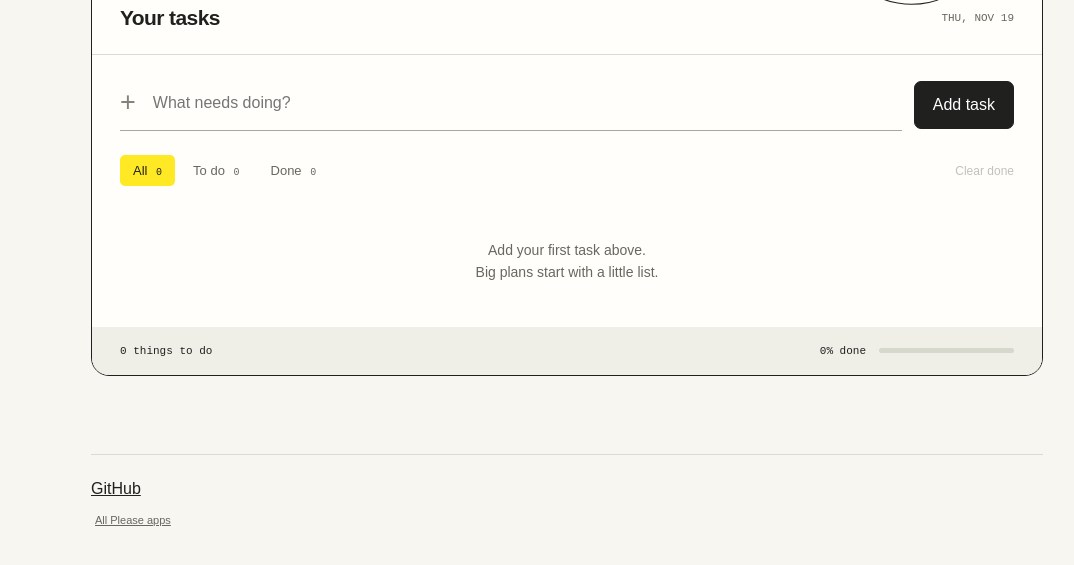
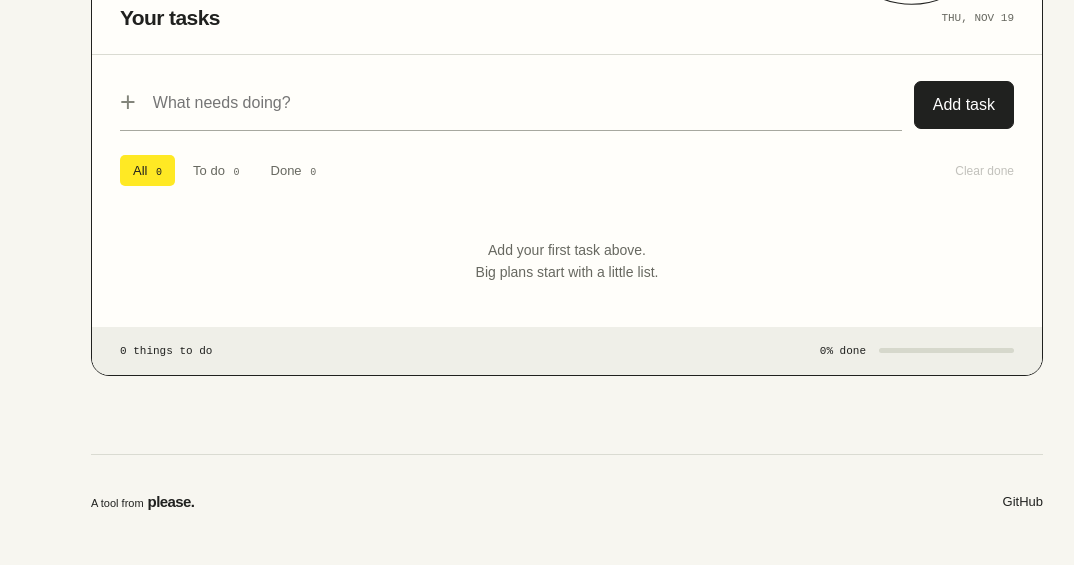
Before and after one commit to aporka-droid/todo-please, a plain HTML site: page index.html in a window 1280 px wide. Shown: the part 325-890 px from the top of the page, without its empty margins (73-1147 px from the left). Drawn offline with Linux system fonts and the light colour scheme.

Commit message:
Match the Please collection footer

```diff
--- a/index.html
+++ b/index.html
@@ -88,6 +88,45 @@
   </style>
 
 <style id="collection-brand-mark">.collection-mark{display:block;width:34px;height:34px;flex:0 0 34px;object-fit:contain;border:0;border-radius:0;background:transparent;box-shadow:none;padding:0;margin:0}</style>
+<style>
+.please-footer-nav {
+  display: flex;
+  align-items: center;
+  justify-content: space-between;
+  flex-wrap: wrap;
+  gap: 4px 18px;
+  width: 100%;
+  font: inherit;
+  letter-spacing: normal;
+}
+.please-footer-nav .please-origin {
+  display: inline-flex;
+  align-items: baseline;
+  gap: 4px;
+  color: inherit;
+  font-size: 11px;
+  font-weight: 400;
+}
+.please-footer-nav a {
+  display: inline-flex;
+  align-items: center;
+  min-height: 44px;
+  color: inherit;
+  font-size: 13px;
+  text-decoration: none;
+  text-underline-offset: 3px;
+}
+.please-footer-nav a.please-wordmark {
+  font-size: 15px;
+  font-weight: 700;
+  letter-spacing: -.6px;
+}
+.please-footer-nav a:hover,
+.please-footer-nav a:focus-visible {
+  text-decoration: underline;
+}
+
+</style>
 </head>
 <body>
   <header><a class="brand" href="./" aria-label="todo-please home"><img class="collection-mark" src="favicon.svg?v=20261030" width="34" height="34" alt="" aria-hidden="true">todo-please.</a></header>
@@ -105,8 +144,7 @@
       <div class="work-foot"><span id="remaining" aria-live="polite">0 things to do</span><div class="foot-progress"><span id="percent">0% done</span><div class="progress" role="progressbar" aria-label="Task completion" aria-valuemin="0" aria-valuemax="100" aria-valuenow="0"><i></i></div></div></div>
     </section>
     <span id="storage-note" class="small-note" role="status"></span>
-    <section class="lower"><a href="https://github.com/aporka-droid/todo-please" target="_blank" rel="noopener noreferrer">GitHub</a></section>
-  <p class="small-note"><a href="https://please.aporka.dev/">All Please apps</a></p>
+    <footer class="lower"><nav class="please-footer-nav" aria-label="Footer links"><span class="please-origin">A tool from <a class="please-wordmark" href="https://please.aporka.dev/">please.</a></span><a href="https://github.com/aporka-droid/todo-please">GitHub</a></nav></footer>
   </main>
   <div id="toast" role="status" hidden><span></span><button id="undo">Undo</button></div>
   <dialog id="edit-dialog" aria-labelledby="edit-title"><form id="edit-form"><h2 id="edit-title">Edit task</h2><label for="edit-text">Task</label><input id="edit-text" required maxlength="240"><div class="dialog-actions"><button type="button" class="row-action" id="cancel-edit">Cancel</button><button type="submit" class="primary">Save changes</button></div></form></dialog>
```
